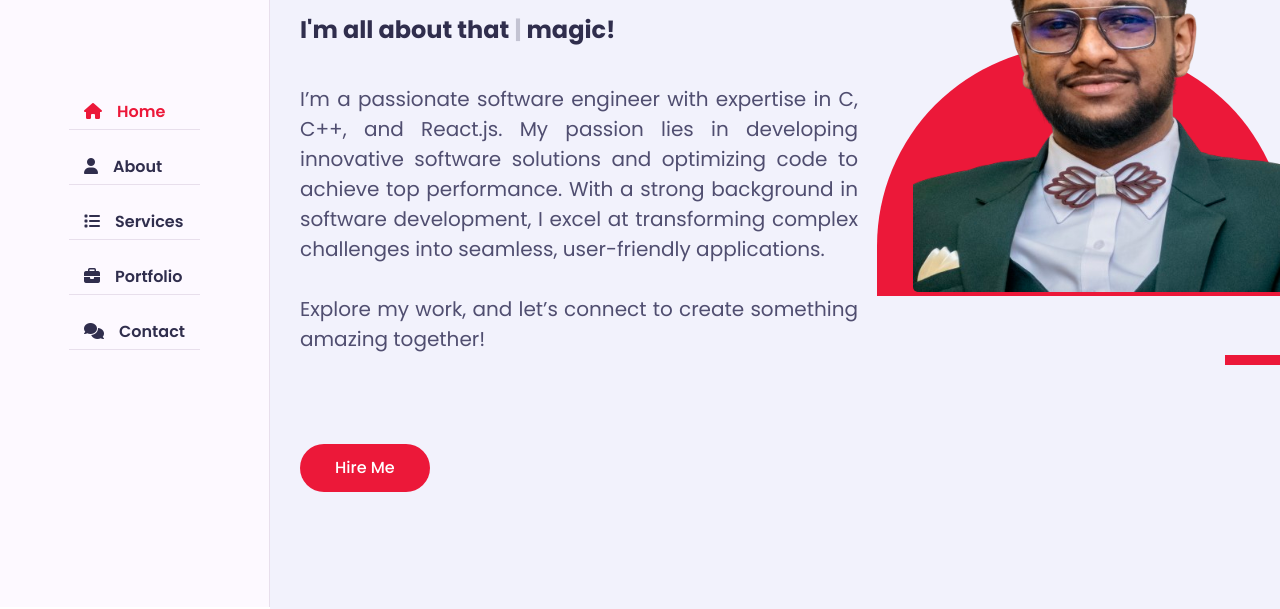
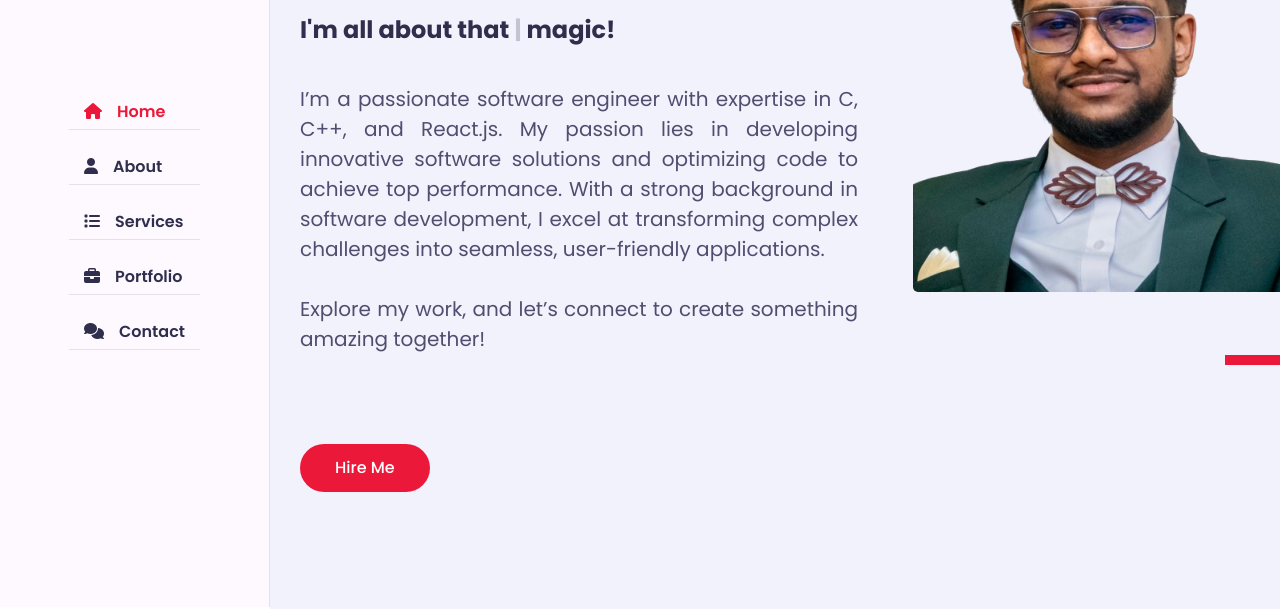
Before and after one commit to azeez-fazry/portfolio, a plain HTML site: page index.html in a window 1280 px wide. Shown: the part 193-802 px from the top of the page. Drawn offline with nearby package versions, Linux system fonts and the light colour scheme; a web font is replaced by a local one.

Commit message:
YUpdated the CV

```diff
--- a/css/style.css
+++ b/css/style.css
@@ -361,19 +361,6 @@ h3.my-profission{
     height: 400px;
     margin: auto;
     border-radius: 5px;
-}
-
-.half-circle {
-    position: absolute;
-    top: 45%;
-    left: 53.3%;
-    transform: translate(-50%, -50%);
-    z-index: 1;
-    width: 410px;
-    height: 250px;
-    background-color: var(--skin-color);
-    border-top-left-radius: 200px;
-    border-top-right-radius: 200px;
 }
 
 .about .about-content{
```
Also changed, not shown: 1 other file.
